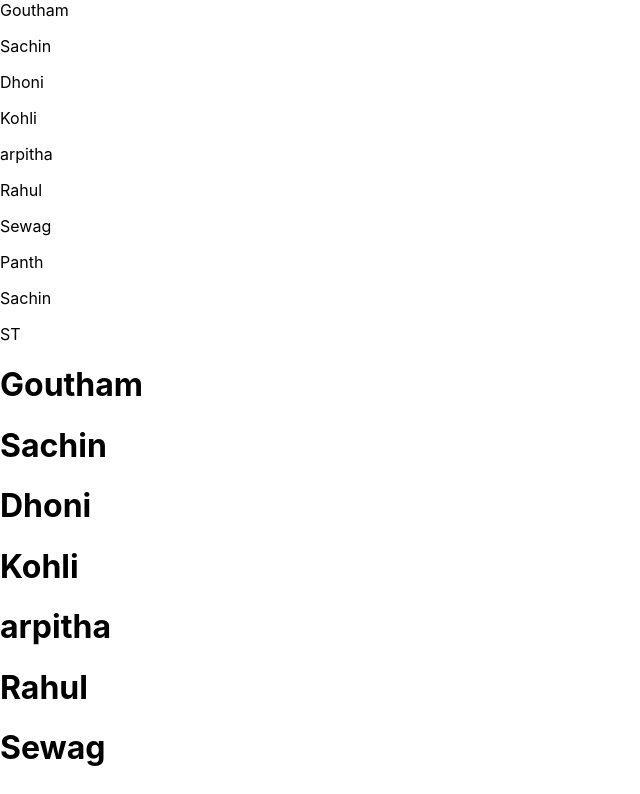
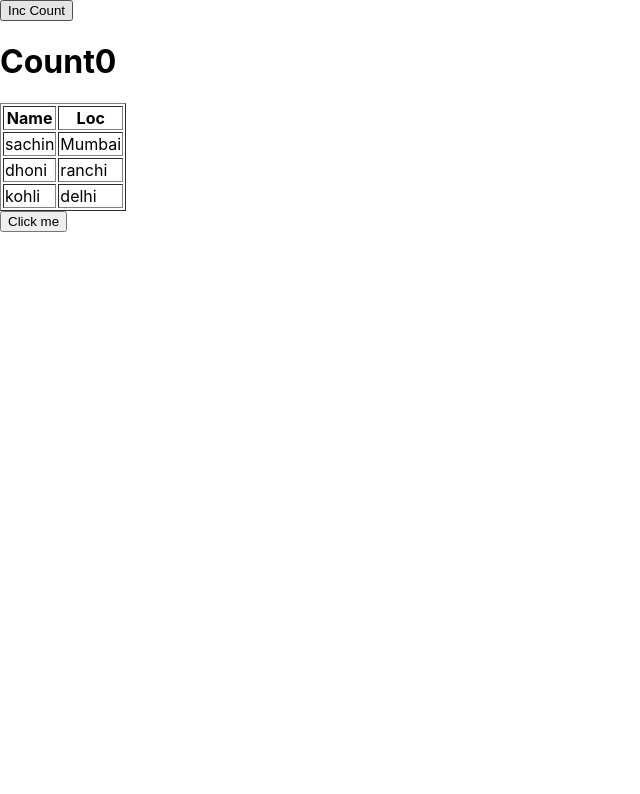
Before and after one commit to ArpithaPuttegowda/Reactjs8amApril, a React (Create React App) app in the folder sampleproject/: page / in a window 1280 px wide. Shown: the top 794 px of the page, without its empty margins (0-640 px from the left). Built offline with nearby package versions, Linux system fonts and the light colour scheme.

Commit message:
lifecycle methods

```diff
--- a/sampleproject/src/App.js
+++ b/sampleproject/src/App.js
@@ -1,6 +1,7 @@
-import {Component} from "react";
+import {Component, useImperativeHandle} from "react";
 import Parent from "./Component/ForwardingREf";
 import GetElementRefOnChange from "./Component/getElementRefOnChange";
+import ListKeys2 from "./Component/ListAndKeys2";
 import ListKeys from "./Component/ListKeys";
 import ListKeys1 from "./Component/ListKeys1";
 import ReactCreateRef from "./Component/ReactCreateRef";
@@ -8,8 +9,12 @@
 import SetState1 from "./Component/SetState1";
 import SetState2 from "./Component/SetState2Cb";
 import SetState3 from "./Component/SetStateCBasFirstArg";
+import FancyInput from "./Component/UseImperative";
 
 class App extends Component {
+  state = {
+    loadComp: true
+  };
   render() {
     return (
       <>
@@ -17,11 +22,16 @@
         {/* <ReactCreateRef /> */}
         {/* <Parent /> */}
         {/* <GetElementRefOnChange /> */}
-        {/* <SetState1 /> */}
+        <SetState1 />
         {/* <SetState2 /> */}
         {/* <SetState3 /> */}
-        <ListKeys />
-        <ListKeys1 />
+        {/* <ListKeys />
+        <ListKeys1 /> */}
+        {/* <FancyInput /> */}
+        {this.state.loadComp && <ListKeys2 />}
+        <button onClick={() => this.setState({loadComp: false})}>
+          Click me
+        </button>
       </>
     );
   }
--- /dev/null
+++ b/sampleproject/src/Component/ListAndKeys2.js
@@ -0,0 +1,30 @@
+const ListKeys2 = () => {
+  const playerInf = [
+    {name: "sachin", loc: "Mumbai"},
+    {name: "dhoni", loc: "ranchi"},
+    {name: "kohli", loc: "delhi"}
+  ];
+  return (
+    <div>
+      <table border="1px solid">
+        <thead>
+          <tr>
+            <th>Name</th>
+            <th>Loc</th>
+          </tr>
+        </thead>
+        <tbody>
+          {playerInf.map((obj) => {
+            return (
+              <tr>
+                <td>{obj.name}</td>
+                <td>{obj.loc}</td>
+              </tr>
+            );
+          })}
+        </tbody>
+      </table>
+    </div>
+  );
+};
+export default ListKeys2;
--- /dev/null
+++ b/sampleproject/src/Component/UseImperative.js
@@ -0,0 +1,13 @@
+/* eslint-disable no-func-assign */
+import {forwardRef, useImperativeHandle, useRef} from "react";
+
+function FancyInput(props, ref) {
+  const inputRef = useRef();
+  useImperativeHandle(ref, () => ({
+    focus: () => {
+      inputRef.current.focus();
+    }
+  }));
+  return <input ref={inputRef} />;
+}
+export default forwardRef(FancyInput);
```
Also changed, not shown: 1 other file (tests, documents, lock files or other folders).
